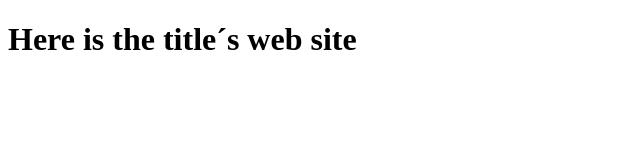
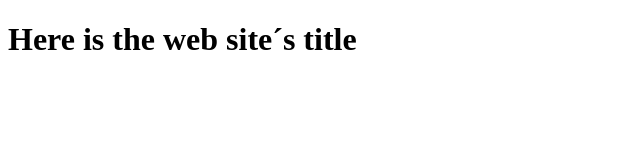
Before and after one commit to leanfed/project2, a plain HTML site: page index..html in a window 1280 px wide. Shown: the whole page, without its empty margins (0-640 px from the left). Drawn offline with Linux system fonts and the light colour scheme.

Commit message:
rectificaciones

```diff
--- a/index..html
+++ b/index..html
@@ -8,7 +8,7 @@
     <link rel="stylesheet" href="style.css">
 </head>
 <body>
-    <h1>Here is the title´s web site</h1>
+    <h1>Here is the web site´s title</h1>
 
 </body>
 <script src="script.js"></script>
```
